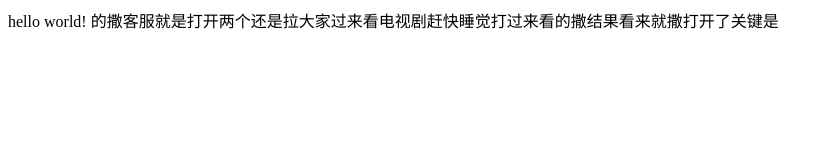
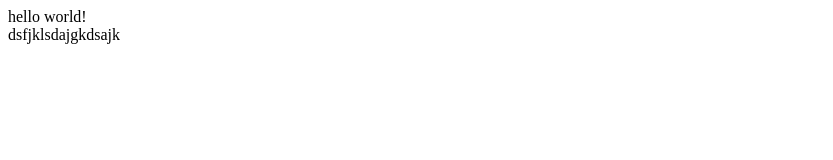
Before and after one commit to FollowMind/practice, a plain HTML site: page index.html in a window 1280 px wide. Shown: the whole page, without its empty margins (0-833 px from the left). Drawn offline with Linux system fonts and the light colour scheme.

Commit message:
正在修改

```diff
--- a/index.html
+++ b/index.html
@@ -8,6 +8,8 @@
 </head>
 <body>
 	hello world!
-	的撒客服就是打开两个还是拉大家过来看电视剧赶快睡觉打过来看的撒结果看来就撒打开了关键是
+	<div id="about">
+		dsfjklsdajgkdsajk
+	</div>
 </body>
 </html>
```
